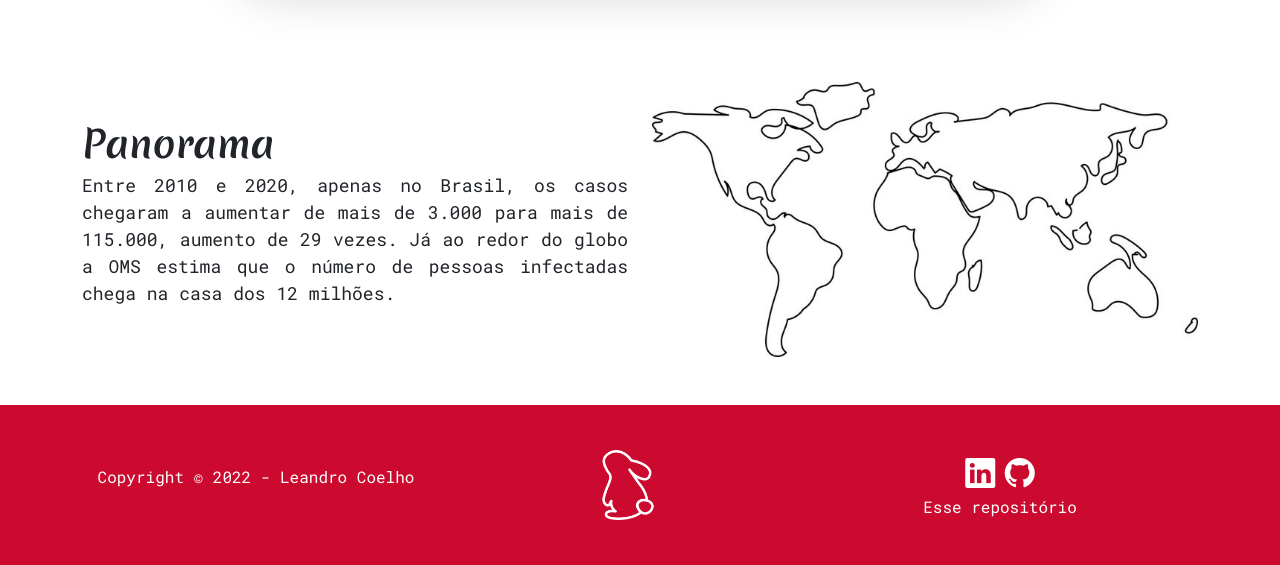
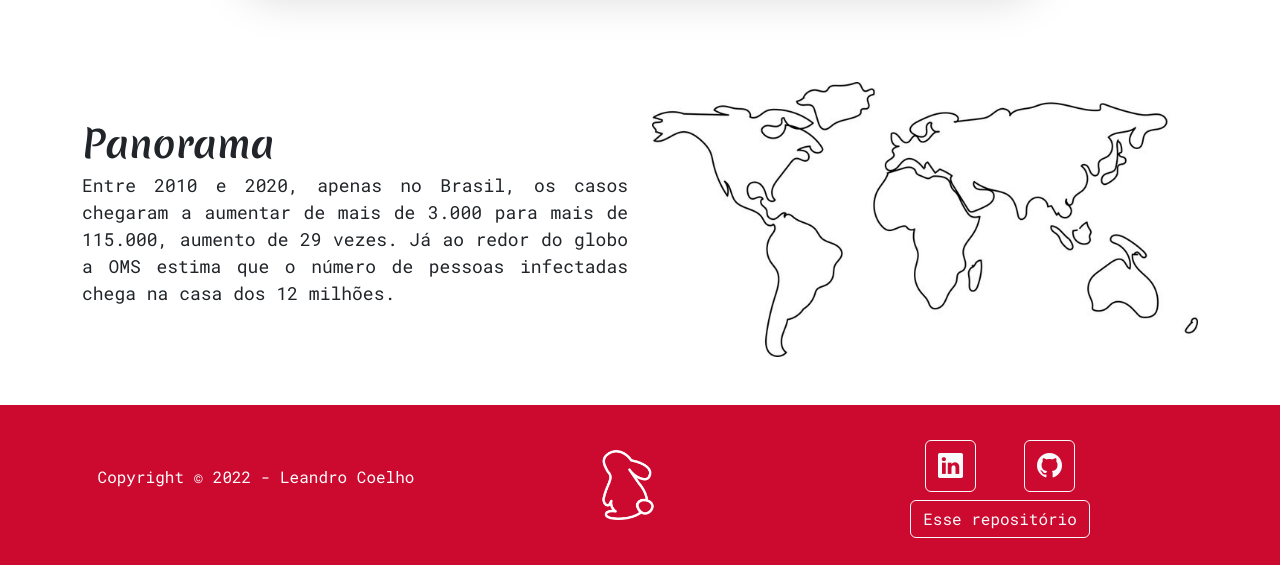
Before and after one commit to lean-dro/site-bio-sifilis, a plain HTML site: page index.html in a window 1280 px wide. Shown: the part 5013-5578 px from the top of the page. Drawn offline with nearby package versions, Linux system fonts and the light colour scheme.

Commit message:
Botões na nav

```diff
--- a/index.html
+++ b/index.html
@@ -508,23 +508,25 @@
             </div>
             <div class="col-4 text-center">
               <div class="flex-column">
-                <div class="flex-row">
+                <div class="flex-row d-flex gap-5 justify-content-center my-2">
                   <a
                     target="_blank"
-                    class="links-footer"
+                    class="btn btn-outline-light "
+                    style="font-size: 25px"
                     href="https://www.linkedin.com/in/leandro-coelho-2942a9220"
                     ><i class="bi bi-linkedin"></i
                   ></a>
                   <a
                     target="_blank"
-                    class="links-footer"
+                    class="btn btn-outline-light"
+                    style="font-size: 25px"
                     href="https://github.com/lean-dro"
                     ><i class="bi bi-github"></i
                   ></a>
                 </div>
                 <a
                   target="_blank"
-                  class="links-footer"
+                  class="btn btn-outline-light"
                   style="font-size: 16px"
                   href="https://github.com/lean-dro/site-bio-sifilis"
                   >Esse repositório</a
```
